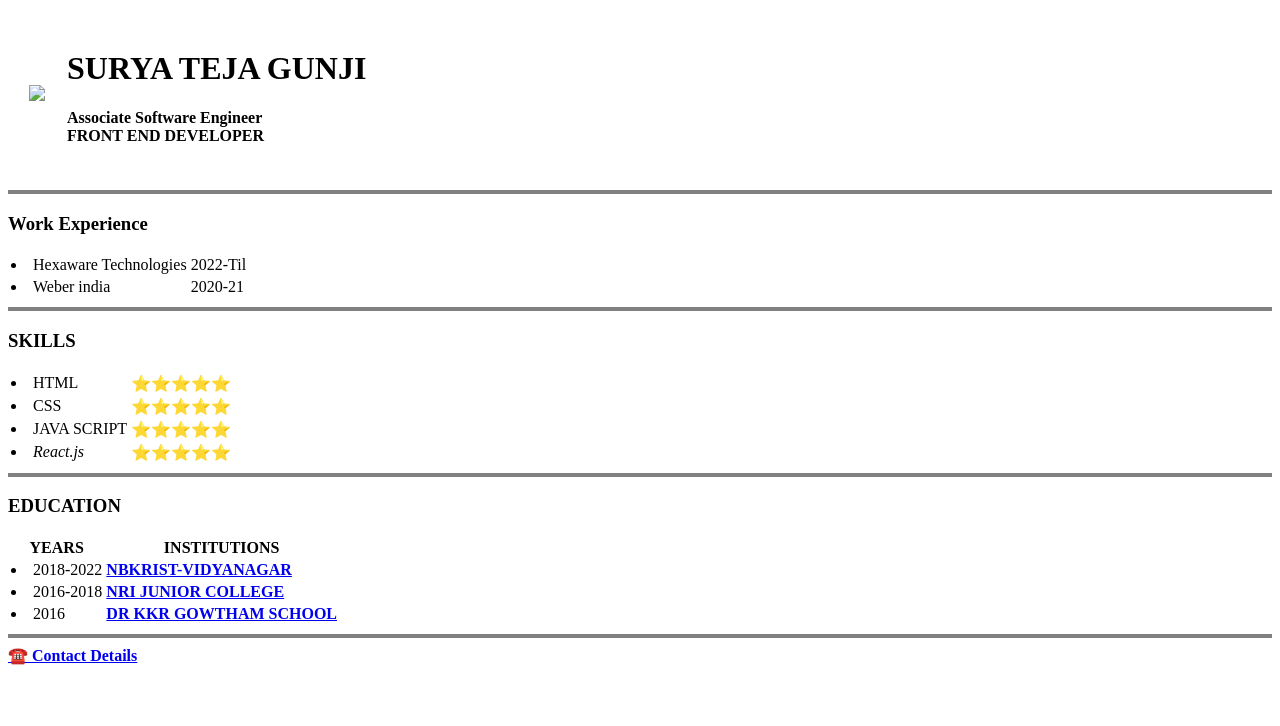
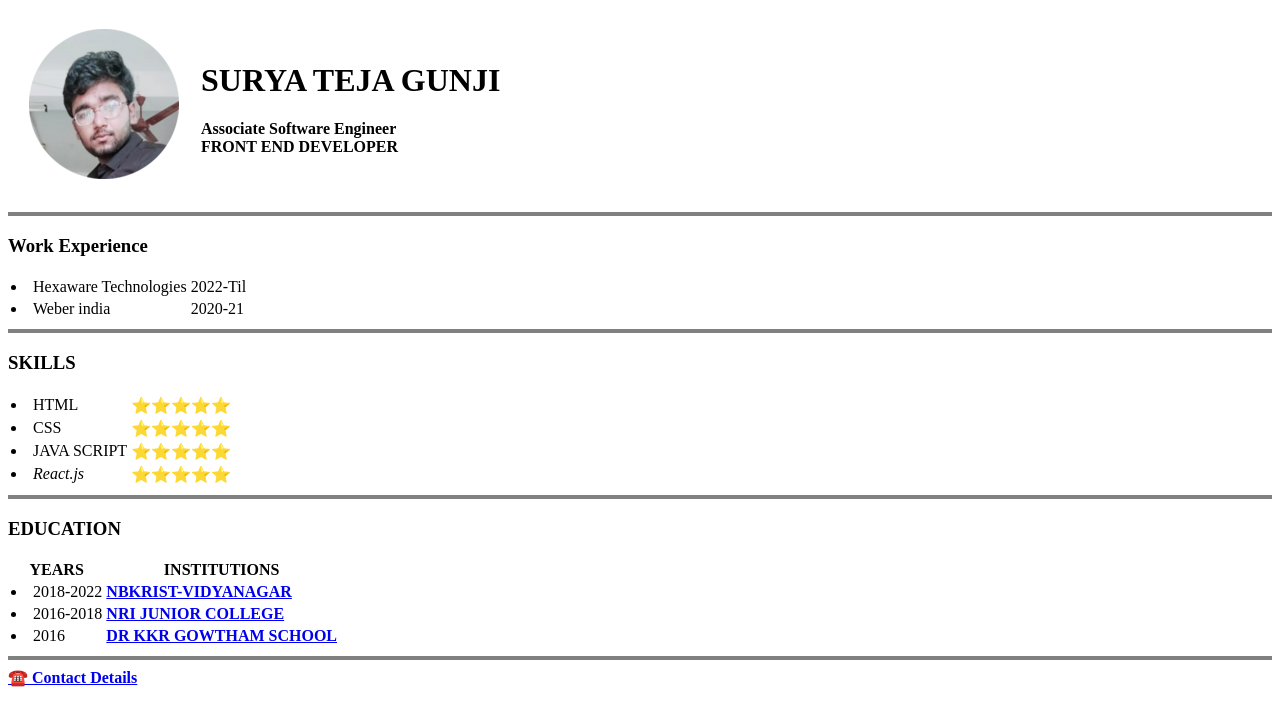
Before and after one commit to gsuryateja2000/CV, a plain HTML site: page index.html in a window 1280 px wide. Drawn offline with Linux system fonts and the light colour scheme.

Commit message:
Update index.html

```diff
--- a/index.html
+++ b/index.html
@@ -8,7 +8,7 @@
 </head>
 <body>
   <table cellspacing="20" >
-    <tr><td><img src="s4.png"></td>
+    <tr><td><img src="surya/s4.png"></td>
    <td>
     <h1>SURYA TEJA GUNJI</h1>
     <b> <p> Associate Software Engineer <br>
```
